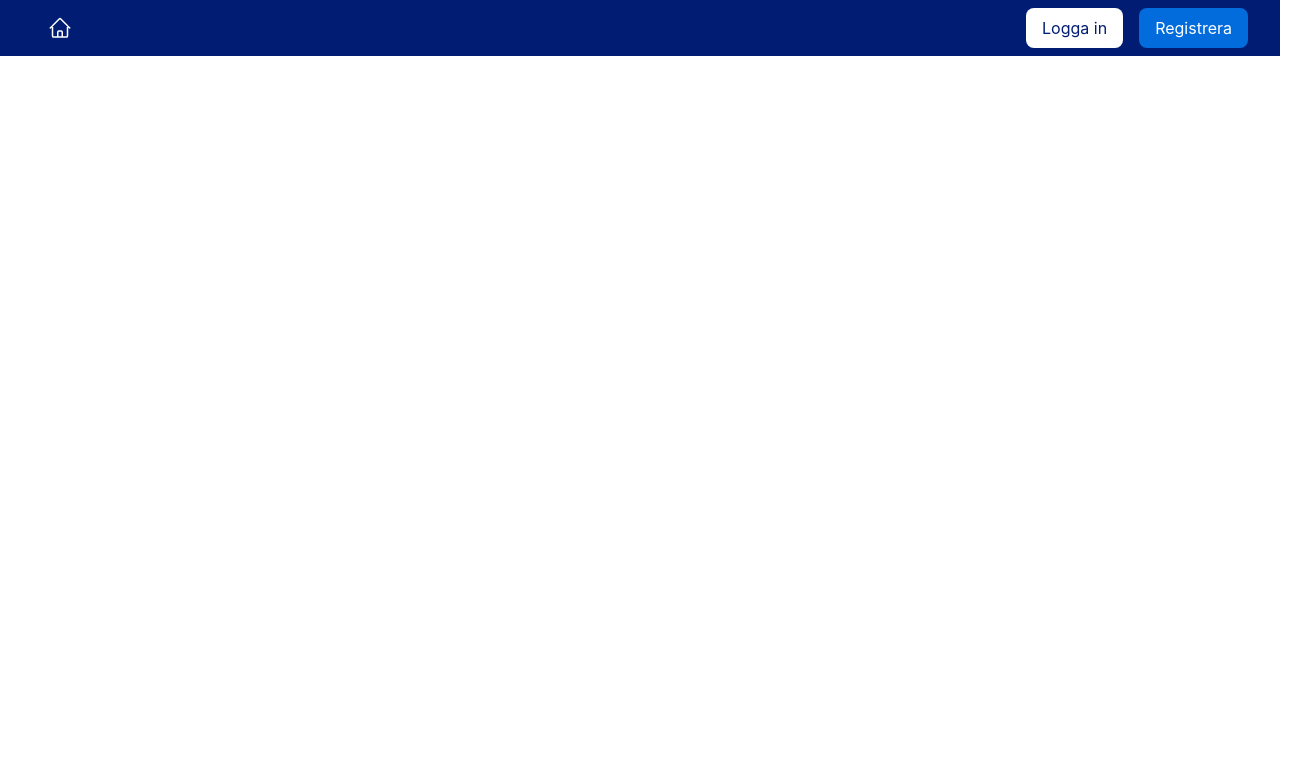
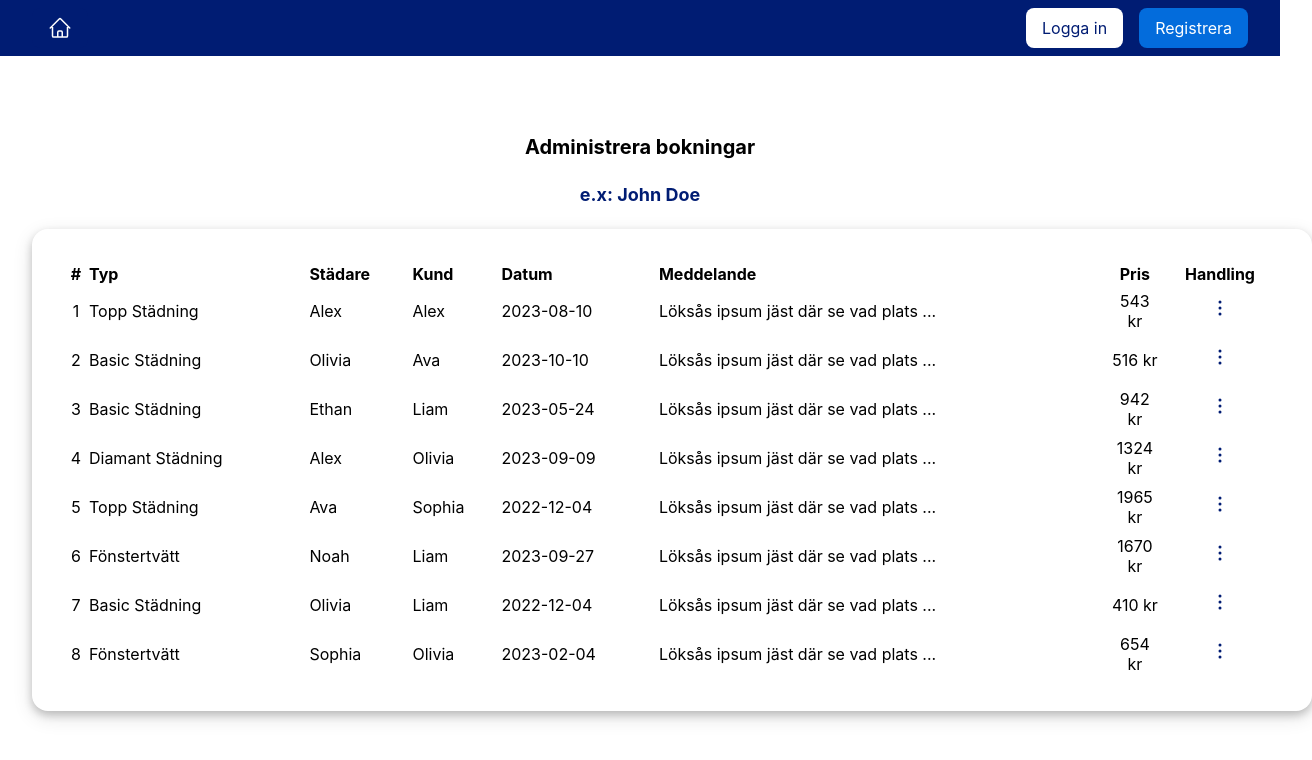
Before and after one commit to SevRostomyan/bookitfrontend, a React (Create React App) app: page /booking-admin-panel in a window 1280 px wide. Before the commit this address had no page. Shown: the top 760 px of the page, 1312 px wide, since content can reach past the window. Built offline with nearby package versions, Linux system fonts and the light colour scheme.

Commit message:
Skapat en administrationspanel där admin kan se en lista över alla bokningar.

```diff
--- a/src/App.js
+++ b/src/App.js
@@ -11,6 +11,7 @@ import AdminDashboard from "./Components/Dashboard/AdminDashboard";
 import EmployeeDashboard from "./Components/Dashboard/EmployeeDashboard";
 import CustomerDashboard from "./Components/Dashboard/CustomerDashboard";
 import PerformedCleaningComponent from "./Components/Booking/PerformedCleaningComponent";
+import BookingAdminPanel from "./Components/Admin/BookingAdminPanel";
 
 
 function App() {
@@ -26,6 +27,7 @@ function App() {
                     <Route path="/login" element={<Login />} />
                     <Route path="/register" element={<Register />} />
                     <Route path="/admin-dashboard" element={<AdminDashboard />} />
+                    <Route path="/booking-admin-panel" element={<BookingAdminPanel />} />
                     <Route path="/employee-dashboard" element={<EmployeeDashboard />} />
                     <Route path="/customer-dashboard" element={<CustomerDashboard />
                     } />
--- /dev/null
+++ b/src/Components/Admin/BookingAdminPanel.jsx
@@ -0,0 +1,98 @@
+import React, {Component} from 'react';
+
+class BookingAdminPanel extends Component {
+    items = fakeItems();
+
+    cleaningTypes = ["Basic Städning", "Topp Städning", "Diamant Städning", "Fönstertvätt"];
+
+    render() {
+        let totalPrice = 0;
+
+        return (
+            <div>
+                <h1 className="text-xl">Administrera bokningar</h1>
+
+                {/* Admin name */}
+                <h2 className="text-lg text-primary"> e.x: John Doe</h2>
+
+                <div className="container-xl mx-auto px-8">
+                    <div className="card w-full">
+                        <table className="table-booking w-full">
+                            <thead>
+                            <tr className="text-center">
+                                <th>#</th>
+                                <th className="text-left">Typ</th>
+                                <th className="text-left">Städare</th>
+                                <th className="text-left">Kund</th>
+                                <th className="text-left">Datum</th>
+                                <th className="text-left">Meddelande</th>
+                                <th className="text-center w-12">Pris</th>
+                                <th>Handling</th>
+                            </tr>
+                            </thead>
+                            <tbody>
+                            {this.items.map((item, index) => (
+                                <tr key={index} data-index={index}>
+                                    <td>{item.id}</td>
+                                    <td className="text-left">{item.type}</td>
+                                    <td className="text-left">{item.user}</td>
+                                    <td className="text-left">{item.customer}</td>
+                                    <td className="text-left">{item.date}</td>
+                                    <td className="text-left">{item.message}</td>
+                                    <td className="text-center w-12">{item.price} kr</td>
+                                    <td>
+                                        <button className="button button-link">
+                                            <svg xmlns="http://www.w3.org/2000/svg" fill="none" viewBox="0 0 24 24" strokeWidth="1.5" stroke="currentColor" className="w-6 h-6">
+                                                <path strokeLinecap="round" strokeLinejoin="round" d="M12 6.75a.75.75 0 110-1.5.75.75 0 010 1.5zM12 12.75a.75.75 0 110-1.5.75.75 0 010 1.5zM12 18.75a.75.75 0 110-1.5.75.75 0 010 1.5z" />
+                                            </svg>
+                                        </button>
+                                    </td>
+                                </tr>
+                            ))}
+                            </tbody>
+                        </table>
+                    </div>
+                </div>
+            </div>
+        );
+    }
+}
+
+function fakeItems() {
+    const items = [];
+
+    // Array of cleaning types
+    const cleaningTypes = ["Basic Städning", "Topp Städning", "Diamant Städning", "Fönstertvätt"];
+
+    for (let i = 1; i <= 8; i++) {
+        const randomType = cleaningTypes[Math.floor(Math.random() * cleaningTypes.length)];
+
+        // Generate a random date within the last year
+        const randomDate = new Date(
+            new Date().getTime() - Math.floor(Math.random() * 365) * 24 * 60 * 60 * 1000
+        );
+
+        const record = {
+            id: i,
+            type: randomType,
+            user: getRandomName(),
+            customer: getRandomName(),
+            date: randomDate.toISOString().slice(0, 10), // Format date as "YYYY-MM-DD"
+            message:
+                'Löksås ipsum jäst där se vad plats ...',
+            price: Math.floor(Math.random() * (2000 - 100 + 1)) + 100,
+        };
+        items.push(record);
+    }
+
+    return items;
+}
+
+// Function to generate a random name
+function getRandomName() {
+    const firstNames = ["Alex", "Olivia", "Liam", "Sophia", "Mia", "Noah", "Ava", "Ethan"];
+
+    return firstNames[Math.floor(Math.random() * firstNames.length)];
+}
+
+export default BookingAdminPanel;
```
